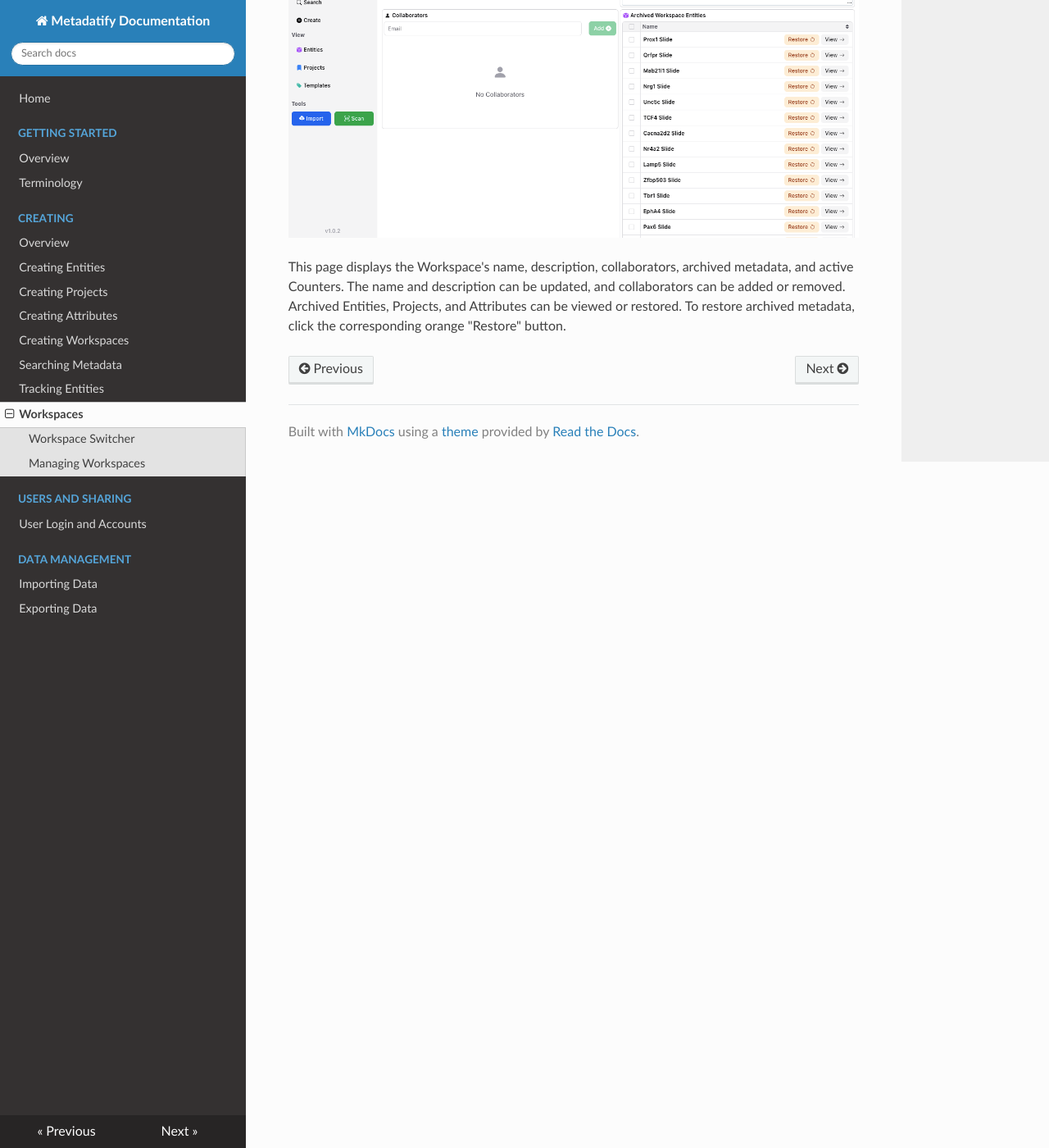
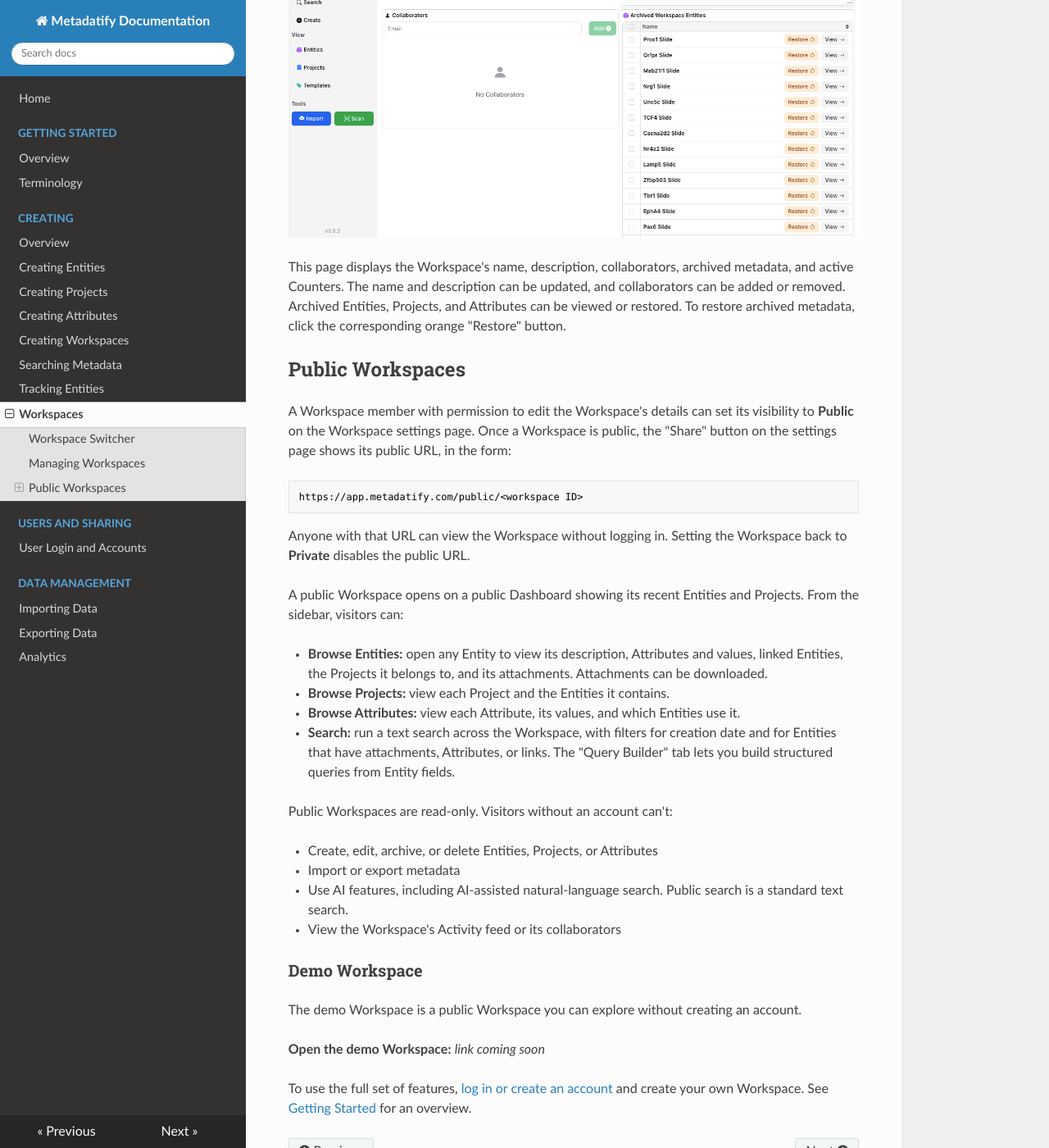
Before and after one commit to Brain-Development-and-Disorders-Lab/mars, an MkDocs documentation site: the page built from website/docs/Workspaces.md, in a window 1280 px wide and 1400 px high, scrolled down 1436 px. Shown: the whole window at 82% size. Built offline with MkDocs 1.6.1, drawn with Linux system fonts in a browser that asks for light colours; nearby versions of some CDN libraries.

Commit message:
MARS-1213 Add links for demo Workspace
* Fix license field across repository
* Add docs page for `Analytics`
* Add docs for demo Workspace

````diff
--- a/package.json
+++ b/package.json
@@ -4,7 +4,7 @@
   "main": "index.js",
   "repository": "https://github.com/Brain-Development-and-Disorders-Lab/mars.git",
   "author": "Henry Burgess <henry.burgess@wustl.edu>",
-  "license": "",
+  "license": "SEE LICENSE IN LICENSE",
   "engines": {
     "node": ">=22.0.0"
   },
--- a/website/docs/Workspaces.md
+++ b/website/docs/Workspaces.md
@@ -24,3 +24,35 @@
 ![Edit Workspace](../img/workspace_page.png)
 
 This page displays the Workspace's name, description, collaborators, archived metadata, and active Counters. The name and description can be updated, and collaborators can be added or removed. Archived Entities, Projects, and Attributes can be viewed or restored. To restore archived metadata, click the corresponding orange "Restore" button.
+
+## Public Workspaces
+
+A Workspace member with permission to edit the Workspace's details can set its visibility to **Public** on the Workspace settings page. Once a Workspace is public, the "Share" button on the settings page shows its public URL, in the form:
+
+```
+https://app.metadatify.com/public/<workspace ID>
+```
+
+Anyone with that URL can view the Workspace without logging in. Setting the Workspace back to **Private** disables the public URL.
+
+A public Workspace opens on a public Dashboard showing its recent Entities and Projects. From the sidebar, visitors can:
+
+- **Browse Entities:** open any Entity to view its description, Attributes and values, linked Entities, the Projects it belongs to, and its attachments. Attachments can be downloaded.
+- **Browse Projects:** view each Project and the Entities it contains.
+- **Browse Attributes:** view each Attribute, its values, and which Entities use it.
+- **Search:** run a text search across the Workspace, with filters for creation date and for Entities that have attachments, Attributes, or links. The "Query Builder" tab lets you build structured queries from Entity fields.
+
+Public Workspaces are read-only. Visitors without an account can't:
+
+- Create, edit, archive, or delete Entities, Projects, or Attributes
+- Import or export metadata
+- Use AI features, including AI-assisted natural-language search. Public search is a standard text search.
+- View the Workspace's Activity feed or its collaborators
+
+### Demo Workspace
+
+The demo Workspace is a public Workspace you can explore without creating an account.
+
+**Open the demo Workspace:** _link coming soon_
+
+To use the full set of features, [log in or create an account](https://app.metadatify.com) and create your own Workspace. See [Getting Started](Getting-Started.md) for an overview.
--- a/website/mkdocs.yml
+++ b/website/mkdocs.yml
@@ -19,6 +19,7 @@
   - Data Management:
       - Importing Data: data_management/Importing-Data.md
       - Exporting Data: data_management/Exporting-Data.md
+  - Analytics: Analytics.md
 theme:
   name: readthedocs
   favicon: /img/Favicon.png
--- /dev/null
+++ b/website/src/config.ts
@@ -0,0 +1,2 @@
+// Public demo Workspace URL, format "https://app.metadatify.com/public/<workspace ID>"
+export const DEMO_WORKSPACE_URL: string = "";
````
Also changed, not shown: website/docs/Analytics.md (added, +73 -0 lines), website/docs/index.md (+2 -0 lines), website/src/App.tsx (+48 -0 lines), 2 other files.
